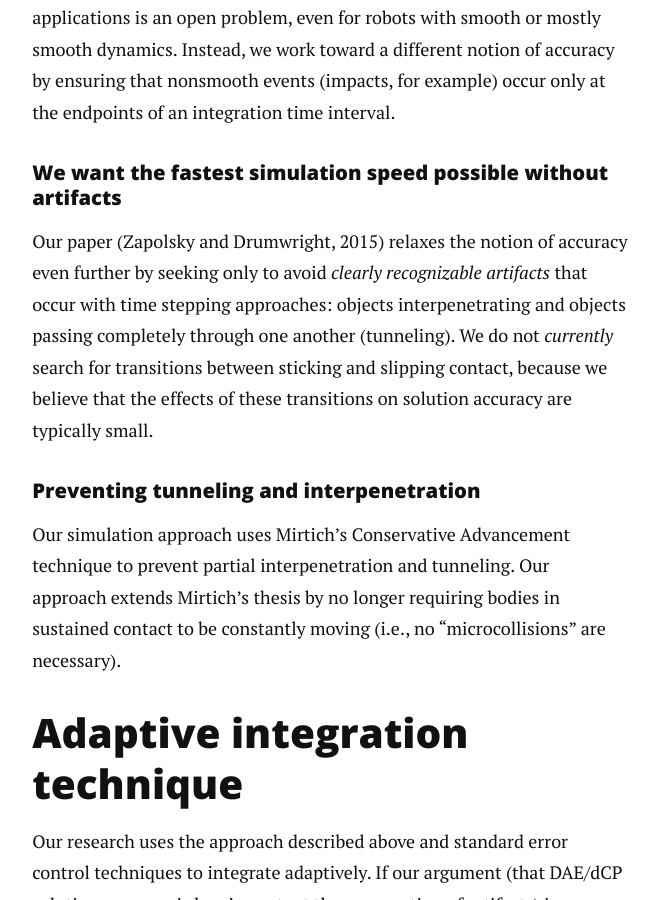
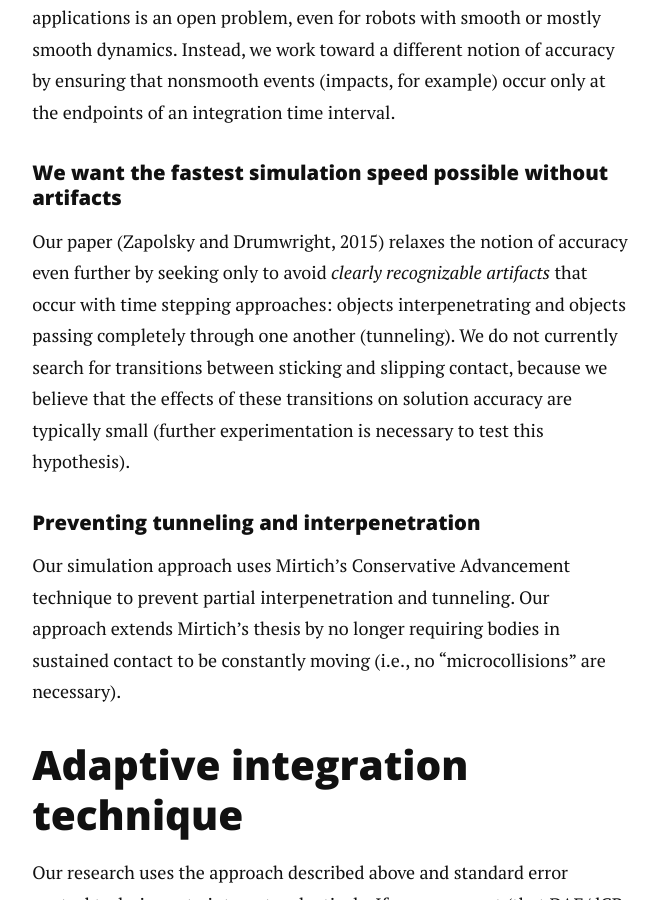
Before and after one commit to PositronicsLab/positronicslab.github.io, a Jekyll site: the page built from _posts/2015-10-18-adaptive-integration.markdown, in a window 1280 px wide and 900 px high, scrolled down 1769 px. Shown: the whole window, without its empty margins (310-968 px from the left). Built offline with Jekyll 4.4.1, drawn with Linux system fonts in a browser that asks for light colours; nearby versions of some CDN libraries; Markdown is read by kramdown in place of the engine named in the settings.

Commit message:
More updates

```diff
--- a/_posts/2015-10-18-adaptive-integration.markdown
+++ b/_posts/2015-10-18-adaptive-integration.markdown
@@ -27,7 +27,7 @@ The practical implications of lower differential algebraic equation (DAE) / diff
 
 #### We want the fastest simulation speed possible without artifacts
 
-Our paper (Zapolsky and Drumwright, 2015) relaxes the notion of accuracy even further by seeking only to avoid *clearly recognizable artifacts* that occur with time stepping approaches: objects interpenetrating and objects passing completely through one another (tunneling). We do not *currently* search for transitions between sticking and slipping contact, because we believe that the effects of these transitions on solution accuracy are typically small.
+Our paper (Zapolsky and Drumwright, 2015) relaxes the notion of accuracy even further by seeking only to avoid *clearly recognizable artifacts* that occur with time stepping approaches: objects interpenetrating and objects passing completely through one another (tunneling). We do not currently search for transitions between sticking and slipping contact, because we believe that the effects of these transitions on solution accuracy are typically small (further experimentation is necessary to test this hypothesis).
 
 #### Preventing tunneling and interpenetration
 
```
